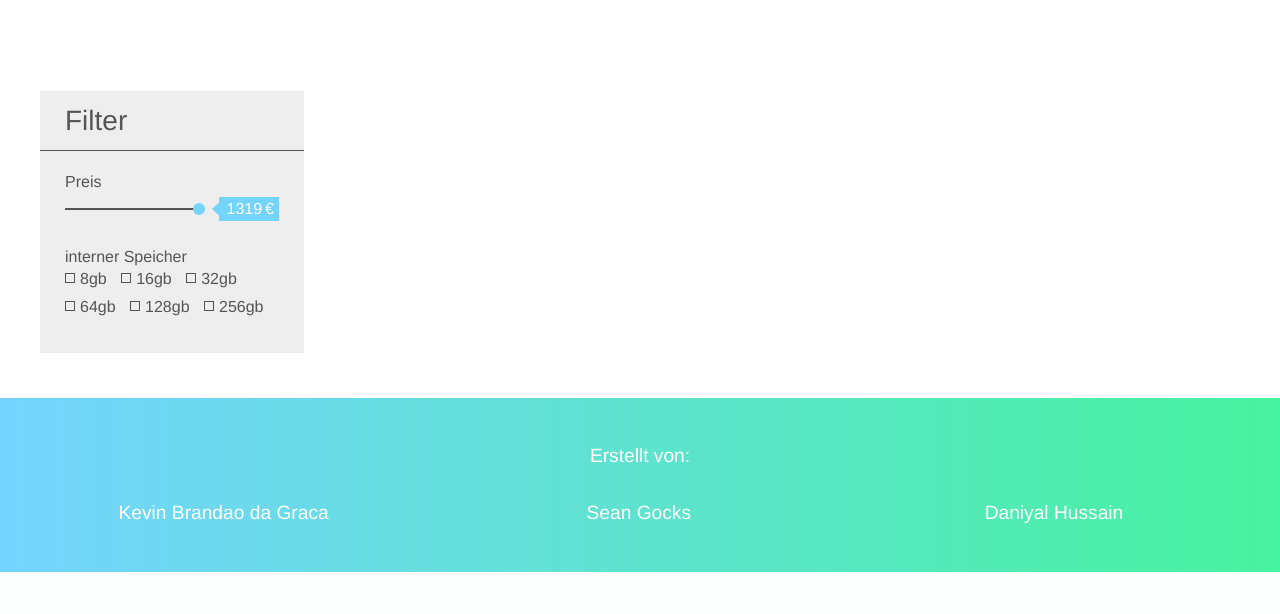
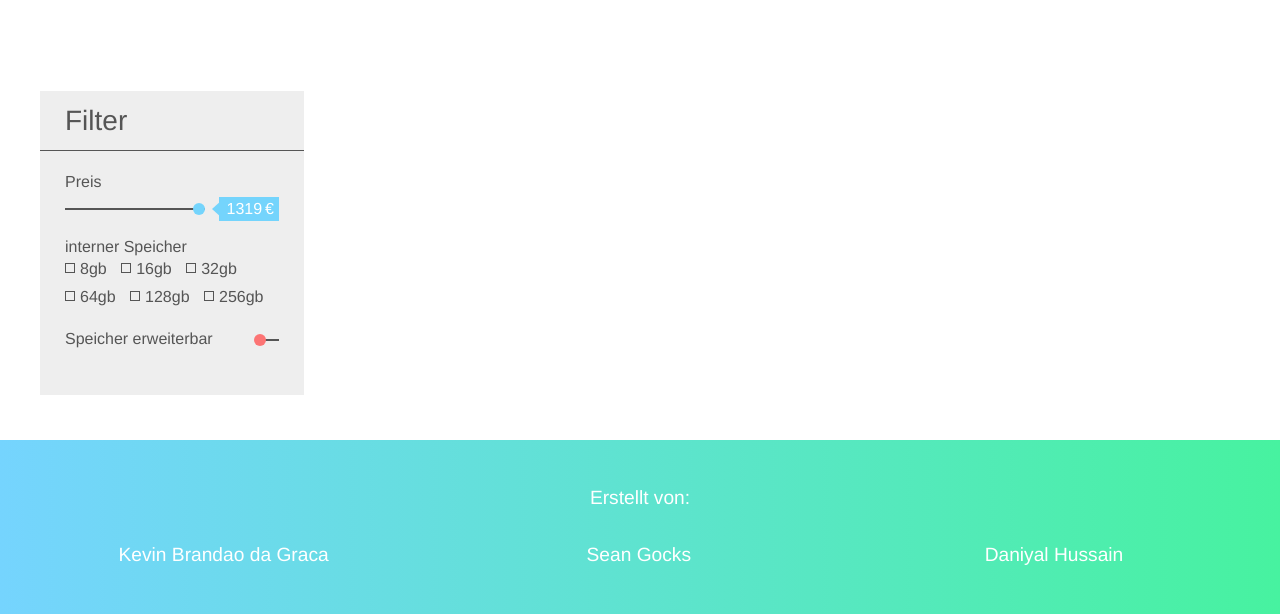
Before and after one commit to hawmember/Smartphone-Portal, a PHP site: page /filter.html in a window 1280 px wide. Shown: the part 403-1017 px from the top of the page. Before the commit the page ends 975 px from the top, so only its background shows below. Run offline with PHP 8.4, Linux system fonts and the light colour scheme.

Commit message:
an aus Schalter
an aus Schalter

```diff
--- a/css/main.css
+++ b/css/main.css
@@ -682,9 +682,10 @@ a.underline:hover:after {
     width: 100%;
     padding: 20px 25px;
 }
-.filter-panel .filter-inner .filter-form div:first-child {
+.filter-panel .filter-inner .filter-form div.filter-div {
+    position: relative;
+    margin-bottom: 15px;
     width: 100%;
-    margin-bottom: 25px;
 }
 .filter-panel .filter-inner .filter-form div label.blocked-label {
     display: block;
@@ -833,6 +834,7 @@ input[type=range].filter-range:focus::-ms-fill-upper {
     background: #eee;
     border: 1px solid #555;
     border-radius: 0px;
+    margin-bottom: 0px;
 }
 .control:hover input ~ .control_indicator,
 .control input:focus ~ .control_indicator {
@@ -860,6 +862,50 @@ input[type=range].filter-range:focus::-ms-fill-upper {
     transform: rotate(45deg);
 }
 
+/* On off switsch */
+.onoffswitch {
+    position: relative;
+    width: 24px;
+    float: right;
+    -webkit-user-select: none;
+    -moz-user-select: none;
+    -ms-user-select: none;
+    margin-top: 11px;
+}
+.onoffswitch-checkbox {
+    display: none;
+}
+.onoffswitch-label {
+    display: block;
+    overflow: hidden;
+    cursor: pointer;
+}
+.onoffswitch-inner {
+    display: block;
+    width: 100%;
+    background-color: #555;
+    height: 2px;
+    transition: margin 0.3s ease-in 0s;
+}
+.onoffswitch-switch {
+    display: block;
+    width: 12px;
+    height: 12px;
+    background: #FC7474;
+    position: absolute;
+    top: -5px;
+    bottom: 0;
+    right: 13px;
+    border-radius: 50px;
+    transition: all 0.3s ease-in 0s;
+}
+.onoffswitch-checkbox:checked + .onoffswitch-label .onoffswitch-inner {
+    margin-left: 0;
+}
+.onoffswitch-checkbox:checked + .onoffswitch-label .onoffswitch-switch {
+    right: 0px;
+    background-color: #74D4FC;
+}
 
 /* ==========================================================================
    Media Queries
--- a/filter.html
+++ b/filter.html
@@ -43,13 +43,15 @@
                             <hr />
                             <div class="filter-inner">
                                 <form class="filter-form">
-                                    <div class="filter-pre range-slider">
+                                    <!-- Preis Range Slider -->
+                                    <div class="filter-pre range-slider filter-div">
                                         <label class="blocked-label">Preis</label>
                                         <input class="filter-range" type="range" value="1319" min="269" max="1319">
                                         <span class="filter-range-value">0</span>
                                         <div class="clearfix"></div>
                                     </div>
-                                    <div class="filter-spe">
+                                    <!-- Speicher Checkboxen -->
+                                    <div class="filter-spe filter-div">
                                         <label class="blocked-label">interner Speicher</label>
                                         <label class="control control-checkbox">
                                             8gb<input type="checkbox" />
@@ -75,6 +77,18 @@
                                             256gb<input type="checkbox" />
                                             <div class="control_indicator"></div>
                                         </label>
+                                    </div>
+                                    <!-- Speicher erweiterbar On/ Off Switch -->
+                                    <div class="filter-erw filter-div">
+                                        <label>Speicher erweiterbar </label>
+                                        <div class="onoffswitch">
+                                             <input type="checkbox" name="onoffswitch" class="onoffswitch-checkbox" id="myonoffswitch">
+                                            <label class="onoffswitch-label" for="myonoffswitch">
+                                                <span class="onoffswitch-inner"></span>
+                                                <span class="onoffswitch-switch"></span>
+                                            </label>
+                                        </div>
+                                        <div class="clearfix"></div>
                                     </div>
                                 </form>
                             </div>
```
